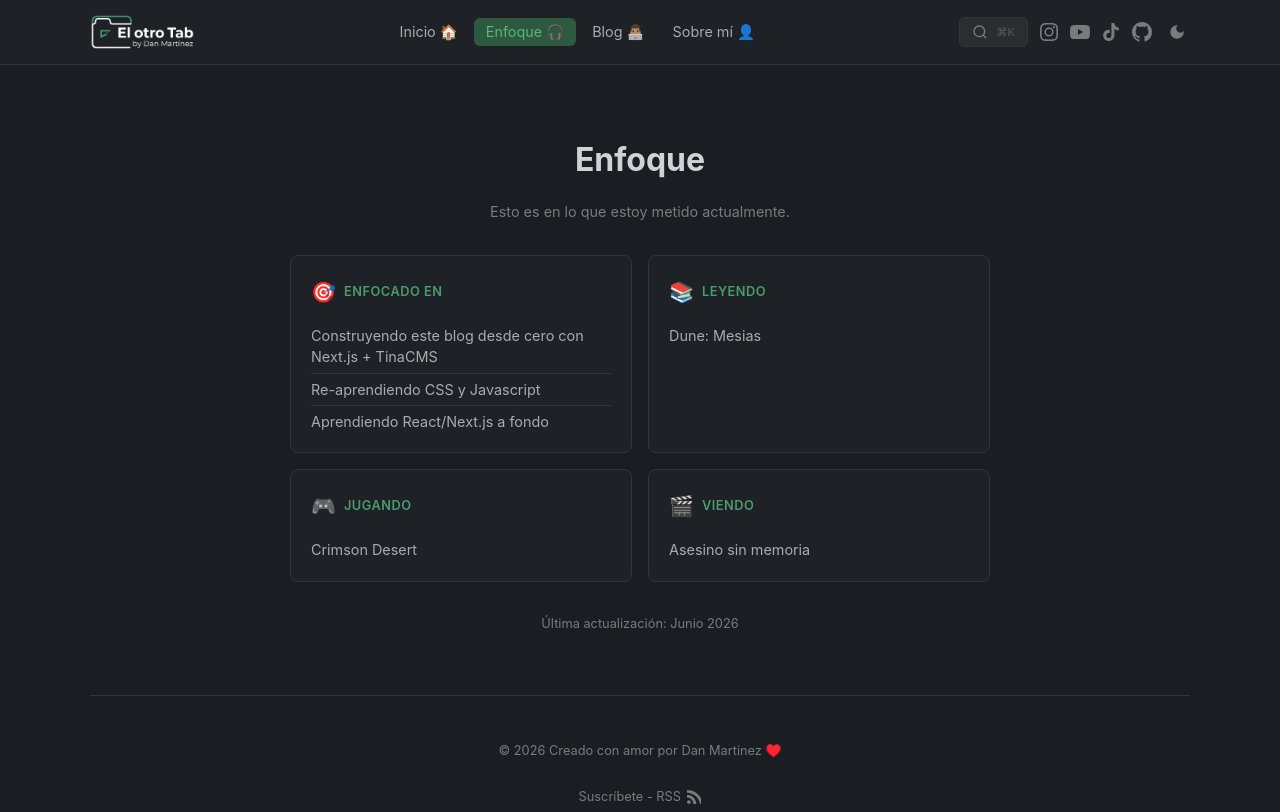
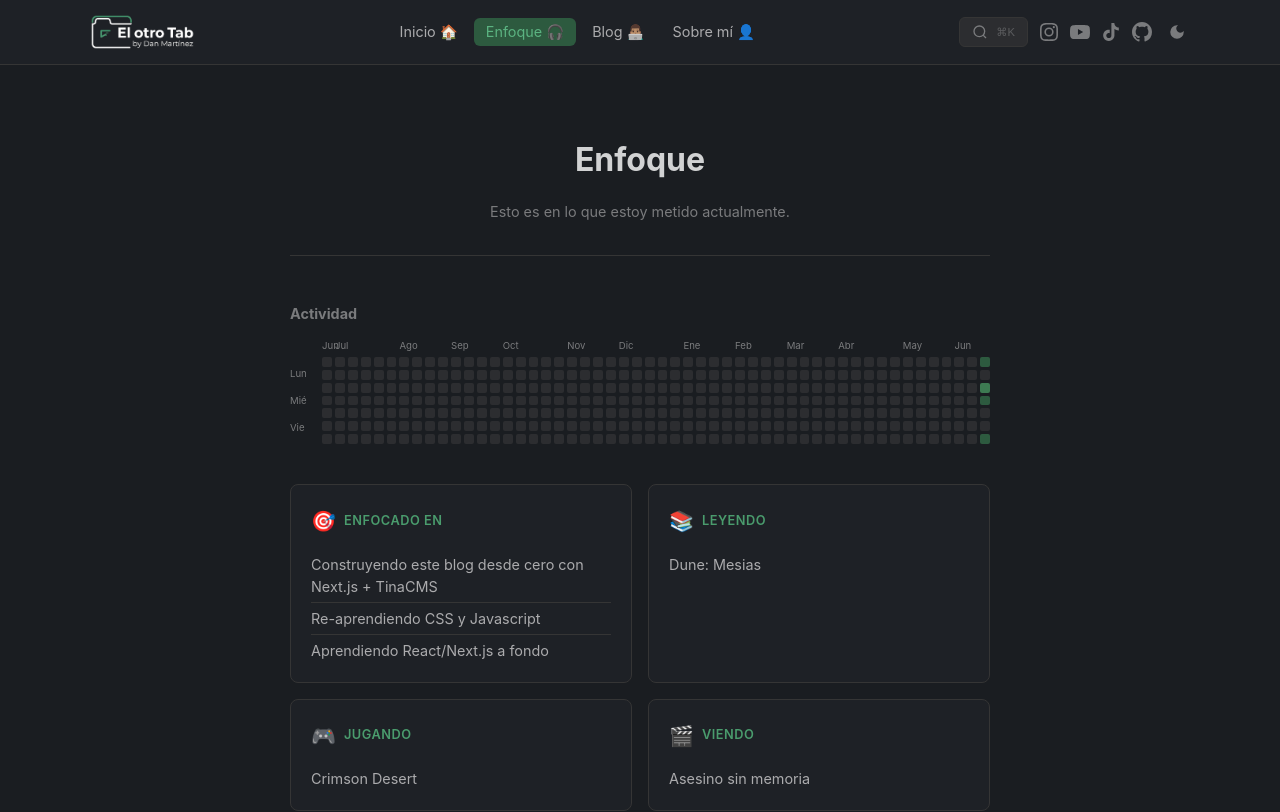
Before and after one commit to DanMartinezMx/eldanmtz, a Next.js app: page /now in a window 1280 px wide. Shown: the top 812 px of the page. Built offline with nearby package versions, Linux system fonts and the light colour scheme.

Commit message:
tested Claude to make some changes

```diff
--- a/src/app/globals.css
+++ b/src/app/globals.css
@@ -220,7 +220,7 @@ a:hover {
    ============================================= */
 
 .home-recent {
-  margin-bottom: 2.5rem;
+  min-width: 0;
 }
 
 .section-header {
@@ -251,7 +251,7 @@ a:hover {
 
 .recent-grid {
   display: grid;
-  grid-template-columns: repeat(3, 1fr);
+  grid-template-columns: repeat(2, 1fr);
   gap: 1rem;
 }
 
@@ -317,7 +317,7 @@ a:hover {
 }
 
 /* =============================================
-   HOMEPAGE — ACTIVITY ROW (Calendar + Microblog)
+   HOMEPAGE — ACTIVITY ROW (Posts Recientes + Microblog)
    ============================================= */
 
 .home-activity-row {
@@ -326,10 +326,6 @@ a:hover {
   gap: 2rem;
   margin-bottom: 2.5rem;
   align-items: start;
-}
-
-.home-calendar {
-  min-width: 0;
 }
 
 .home-microblog h2 {
@@ -480,6 +476,9 @@ a:hover {
 .calendar-wrapper {
   padding-top: 2rem;
   border-top: 1px solid var(--border);
+  --cal-gap: 3px;          /* gap between day squares */
+  --cal-outer-gap: 4px;    /* gap between the day-of-week labels and the grid */
+  --cal-label-w: 28px;     /* width of the day-of-week labels column */
 }
 
 .calendar-title {
@@ -490,17 +489,26 @@ a:hover {
 
 .calendar-months {
   display: flex;
-  gap: 3px;
+  gap: var(--cal-outer-gap);
   margin-bottom: 4px;
 }
 
 .calendar-day-label-spacer {
-  width: 28px;
+  width: var(--cal-label-w);
   flex-shrink: 0;
 }
 
+/* Mirrors .calendar-grid so each month cell sits over its week column. */
+.calendar-months-track {
+  display: flex;
+  gap: var(--cal-gap);
+  flex: 1;
+  min-width: 0;
+}
+
 .calendar-month-cell {
-  width: 12px;
+  flex: 1 1 0;
+  min-width: 0;
   font-size: 0.6rem;
   color: var(--text-muted);
   text-align: left;
@@ -510,40 +518,44 @@ a:hover {
 
 .calendar-container {
   display: flex;
-  gap: 4px;
+  gap: var(--cal-outer-gap);
 }
 
 .calendar-day-labels {
   display: flex;
   flex-direction: column;
-  gap: 3px;
-  width: 28px;
+  gap: var(--cal-gap);
+  width: var(--cal-label-w);
   flex-shrink: 0;
 }
 
 .calendar-day-label {
-  height: 12px;
+  flex: 1 1 0;
   font-size: 0.6rem;
   color: var(--text-muted);
   display: flex;
   align-items: center;
 }
 
+/* No overflow/scroll: 52 week columns share the available width equally. */
 .calendar-grid {
   display: flex;
-  gap: 3px;
-  overflow-x: auto;
+  gap: var(--cal-gap);
+  flex: 1;
+  min-width: 0;
 }
 
 .calendar-week {
   display: flex;
   flex-direction: column;
-  gap: 3px;
+  gap: var(--cal-gap);
+  flex: 1 1 0;
+  min-width: 0;
 }
 
 .calendar-day {
-  width: 12px;
-  height: 12px;
+  width: 100%;
+  aspect-ratio: 1;
   border-radius: 2px;
 }
 
@@ -553,6 +565,7 @@ a:hover {
 
 .blog-page {
   max-width: 800px;
+  margin: 0 auto;
 }
 
 .blog-layout {
@@ -1225,6 +1238,10 @@ a:hover {
   margin-bottom: 2rem;
   text-align: center;
   font-size: 0.9rem;
+}
+
+.now-calendar {
+  margin-bottom: 2.5rem;
 }
 
 .now-grid {
--- a/src/app/now/page.tsx
+++ b/src/app/now/page.tsx
@@ -1,4 +1,6 @@
 import type { Metadata } from "next";
+import { getAllDates } from "@/lib/content";
+import { ContributionsCalendar } from "@/components/ContributionsCalendar";
 
 export const metadata: Metadata = {
   title: "Enfoque",
@@ -14,6 +16,8 @@ export const metadata: Metadata = {
 };
 
 export default function NowPage() {
+  const allDates = getAllDates();
+
   const focusItems = [
     {
       emoji: "🎯",
@@ -46,6 +50,10 @@ export default function NowPage() {
       <h1>Enfoque</h1>
       <p className="now-subtitle">Esto es en lo que estoy metido actualmente.</p>
 
+      <div className="now-calendar">
+        <ContributionsCalendar postDates={allDates} />
+      </div>
+
       <div className="now-grid">
         {focusItems.map((section) => (
           <div key={section.label} className="now-card">
--- a/src/components/ContributionsCalendar.tsx
+++ b/src/components/ContributionsCalendar.tsx
@@ -61,9 +61,10 @@ export function ContributionsCalendar({ postDates }: CalendarProps) {
     <div className="calendar-wrapper">
       <h3 className="calendar-title">Actividad</h3>
 
-      {/* Month labels */}
+      {/* Month labels — same flex track as the grid so columns line up */}
       <div className="calendar-months">
         <div className="calendar-day-label-spacer" />
+        <div className="calendar-months-track">
           {weekColumns.map((_, i) => {
             const label = monthLabels.find((m) => m.col === i);
             return (
@@ -72,6 +73,7 @@ export function ContributionsCalendar({ postDates }: CalendarProps) {
               </div>
             );
           })}
+        </div>
       </div>
 
       <div className="calendar-container">
```
Also changed, not shown: src/app/page.tsx (+4 -9 lines). Lines whose indentation alone changed are shown as unchanged.
